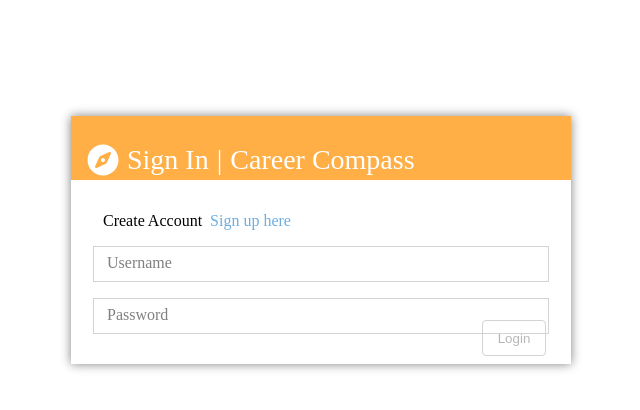
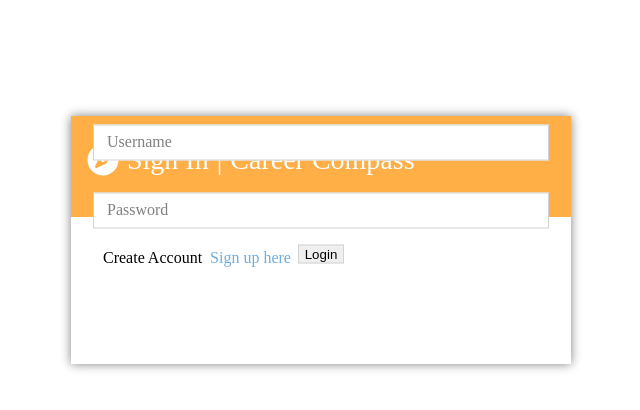
Before and after one commit to rpet064/career_compass, a Next.js app: page /login in a window 1280 px wide. Shown: the top 410 px of the page, without its empty margins (319-959 px from the left). Built offline with nearby package versions, Linux system fonts and the light colour scheme.

Commit message:
Reimplement login with a form
Remove unused parameters from login.tsx & interfaces
Merge AuthFooter into AuthLoginBody
Implement logging in with a form
Change logout.tsx to logout.ts

```diff
--- a/app/components/AuthLoginBody.tsx
+++ b/app/components/AuthLoginBody.tsx
@@ -1,87 +1,137 @@
-import styles from "../styles/auth.module.css";
-import { FC } from "react";
+import auth from "../styles/auth.module.css";
 import { AuthRedirectLink } from "./loginComponents/AuthRedirectLink";
-import { useState, useEffect } from "react";
+import { useState, useEffect, FC } from "react";
+import colour from "../styles/colour.module.css";
 import { AuthLoginBodyProps } from "../interfaces/interfaces";
-import colour from "../styles/colour.module.css";
 
-export const AuthLoginBody: FC<AuthLoginBodyProps> = ({
-
-   passwordErrorMessage, setPasswordErrorMessage, setButtonDisabled, setContainerHeight, username, password, setUsername, setPassword}) => {
+export const AuthLoginBody: FC<AuthLoginBodyProps> = ({setContainerHeight}) => {
 
    const [usernameErrorMessage, setUsernameErrorMessage] = useState<string | null>(null);
+   const [passwordErrorMessage, setPasswordErrorMessage] = useState<string | null>(null);
    const [displayUsernameInputLabel, setDisplayUsernameInputLabel] = useState<{ display: string }>({ display: "block" });
    const [displayPasswordInputLabel, setDisplayPasswordInputLabel] = useState<{ display: string }>({ display: "block" });
    const [IsUsernameInputFocused, setIsUsernameInputFocused] = useState<boolean>(false);
    const [isPasswordInputFocused, setIsPasswordInputFocused] = useState<boolean>(false);
+   const [buttonDisabled, setButtonDisabled] = useState<boolean>(false);
 
    // Increase container width if displaying error message
-   useEffect(() => {
-      if (usernameErrorMessage !== null || passwordErrorMessage !== null) {
-         setContainerHeight("32.5%");
-      } else {
-         setContainerHeight("30%");
-      }
-   }, [usernameErrorMessage, passwordErrorMessage, setContainerHeight]);
+   // useEffect(() => {
+   //    if (usernameErrorMessage !== null || passwordErrorMessage !== null) {
+   //       setContainerHeight("32.5%");
+   //    } else {
+   //       setContainerHeight("30%");
+   //    }
+   // }, [usernameErrorMessage, passwordErrorMessage, setContainerHeight]);
 
-   // Manage username error message
-   useEffect(() => {
-      if (username === undefined) {
-         setUsernameErrorMessage(null);
-         return;
-      }
-      username.length > 0 ? setUsernameErrorMessage(null) : setUsernameErrorMessage("This field is required");
-   }, [username]);
+   // // Manage username error message
+   // useEffect(() => {
+   //    if (username === undefined) {
+   //       setUsernameErrorMessage(null);
+   //       return;
+   //    }
+   //    username.length > 0 ? setUsernameErrorMessage(null) : setUsernameErrorMessage("This field is required");
+   // }, [username]);
 
-   // Manage password error message
-   useEffect(() => {
-      if (password === undefined) {
-         setPasswordErrorMessage(null);
-         return;
-      }
-      password.length > 0 ? setPasswordErrorMessage(null) : setPasswordErrorMessage("This field is required");
-   }, [password, setPasswordErrorMessage]);
+   // // Manage password error message
+   // useEffect(() => {
+   //    if (password === undefined) {
+   //       setPasswordErrorMessage(null);
+   //       return;
+   //    }
+   //    password.length > 0 ? setPasswordErrorMessage(null) : setPasswordErrorMessage("This field is required");
+   // }, [password, setPasswordErrorMessage]);
 
-   // Manage button validation
-   useEffect(() => {
-      if (username !== undefined && password !== undefined && username.length > 0 && password.length > 0) {
-         setButtonDisabled(false);
-      } else {
-         setButtonDisabled(true);
-      }
-   }, [username, password, setButtonDisabled]);
+   // // Manage button validation
+   // useEffect(() => {
+   //    if (username !== undefined && password !== undefined && username.length > 0 && password.length > 0) {
+   //       setButtonDisabled(false);
+   //    } else {
+   //       setButtonDisabled(true);
+   //    }
+   // }, [username, password, setButtonDisabled]);
+
+   const [formData, setFormData] = useState({
+      username: '',
+      password: '',
+      email: '',
+      title: '',
+      firstName: '',
+      lastName: '',
+      role: '',
+   });
+
+   const handleChange = (e: any) => {
+      setFormData({ ...formData, [e.target.name]: e.target.value });
+   };
+
+   const handleLogin = async () => {
+      var username = "test";
+      var password = "password";
+      try {
+          if (!username || !password) {
+              setPasswordErrorMessage('Username and password are required');
+              return;
+          }
+
+          const response = await fetch('/api/authentication/login', {
+              method: 'POST',
+              headers: {
+                'Content-Type': 'application/json',
+              },
+              body: JSON.stringify(formData),
+            });
+
+            if (response.ok) {
+              const data = await response.json();
+              console.log('Account created:', data);
+              // Optionally, clear the form or redirect the user
+            } else {
+              console.error('Error creating account:', await response.text());
+            }
+
+          // Check if user exists
+       } catch (error) {
+          return;
+       }
+   }
 
    return (
-      <div className={styles.loginBody}>
+      <div className={auth.loginBody}>
          <AuthRedirectLink />
 
-         <div className={styles.fullWidthInputContainer}>
-            {<span style={displayUsernameInputLabel} className={`${styles.inputLabel} ${colour.lightGrayFont}`}
+         <form onSubmit={handleLogin} className={auth.loginContainer}>
+         <div className={auth.fullWidthInputContainer}>
+            {<span style={displayUsernameInputLabel} className={`${auth.inputLabel} ${colour.lightGrayFont}`}
             >Username</span>}
             <input
                className={colour.grayBorder}
                type="username"
-               value={username}
+               name="username"
+               value={formData.username}
                onFocus={() => setIsUsernameInputFocused(true)}
                onBlur={() => setIsUsernameInputFocused(false)}
-               onChange={(e) => setUsername(e.target.value)} />
-            <span className={styles.authenticationLabel}
+               onChange={handleChange} />
+            <span className={auth.authenticationLabel}
             >{usernameErrorMessage}</span>
          </div>
 
-         <div className={styles.fullWidthInputContainer}>
-            {<span style={displayPasswordInputLabel} className={`${styles.inputLabel} ${colour.lightGrayFont}`}
+         <div className={auth.fullWidthInputContainer}>
+            {<span style={displayPasswordInputLabel} className={`${auth.inputLabel} ${colour.lightGrayFont}`}
             >Password</span>}
             <input
                className={colour.grayBorder}
                type="password"
-               value={password}
+               name="password"
+               value={formData.password}
                onFocus={() => setIsPasswordInputFocused(true)}
                onBlur={() => setIsPasswordInputFocused(false)}
-               onChange={(e) => setPassword(e.target.value)} />
-            <span className={styles.authenticationLabel}
+               onChange={handleChange} />
+            <span className={auth.authenticationLabel}
             >{passwordErrorMessage}</span>
          </div>
+         <button className={colour.grayBorder} disabled={buttonDisabled}
+            onClick={() => handleLogin()}>Login</button>
+         </form>
       </div >
    )
 }
--- a/app/components/loginComponents/AuthFooter.tsx
+++ /dev/null
@@ -1,21 +0,0 @@
-import styles from "../../styles/auth.module.css";
-import colour from "../../styles/colour.module.css";
-import { FC } from "react";
-import { AuthFooterProps } from "../../interfaces/interfaces";
-
- export const AuthFooter: FC<AuthFooterProps> = ({ buttonDisabled, setPasswordErrorMessage, username, password }) => {
-     const handleLogin = () => {
-        try {
-            //  const data = await createUser(username, password, email, title, firstName, lastName, role);
-         } catch (error) {
-            return;
-         }
-     }
-
-    return(
-        <div className={styles.loginFooter}>
-        <button className={colour.grayBorder} disabled={buttonDisabled}
-            onClick={() => handleLogin()}>Login</button>
-     </div>
-    )
-}
--- a/pages/login.tsx
+++ b/pages/login.tsx
@@ -3,33 +3,14 @@
 import colour from "../app/styles/colour.module.css";
 import { AuthHeader } from "../app/components/loginComponents/AuthHeader";
 import { AuthLoginBody } from "../app/components/AuthLoginBody";
-import { AuthFooter } from "../app/components/loginComponents/AuthFooter";
 
 const Login = () => {
-
-   const [username, setUsername] = useState<string | undefined>(undefined);
-   const [password, setPassword] = useState<string | undefined>(undefined);
-   const [loginContainerHeight, setContainerHeight] = useState<string>("30%");
-   const [buttonDisabled, setButtonDisabled] = useState<boolean>(true);
-   const [passwordErrorMessage, setPasswordErrorMessage] = useState<string | null>(null);
-
+   const [containerHeight, setContainerHeight] = useState<string>("30%");
    return (
-      <div style={{ height: loginContainerHeight }}
+      <div style={{ height: containerHeight }}
          className={`${styles.loginContainer} ${colour.grayBoxShadow}`}>
-
          <AuthHeader />
-
-         <AuthLoginBody passwordErrorMessage={passwordErrorMessage}
-         setPasswordErrorMessage={setPasswordErrorMessage}
-         setButtonDisabled={setButtonDisabled}
-         setContainerHeight={setContainerHeight}
-         username={username}
-         password={password}
-         setUsername={setUsername}
-         setPassword={setPassword}/>
-
-         <AuthFooter buttonDisabled={buttonDisabled}
-         setPasswordErrorMessage={setPasswordErrorMessage} />
+         <AuthLoginBody setContainerHeight={setContainerHeight}/>
       </div>
    );
 }
```
Also changed, not shown: app/interfaces/interfaces.ts (+2 -31 lines), pages/api/authentication/logout.ts (renamed from pages/api/authentication/logout.tsx).
